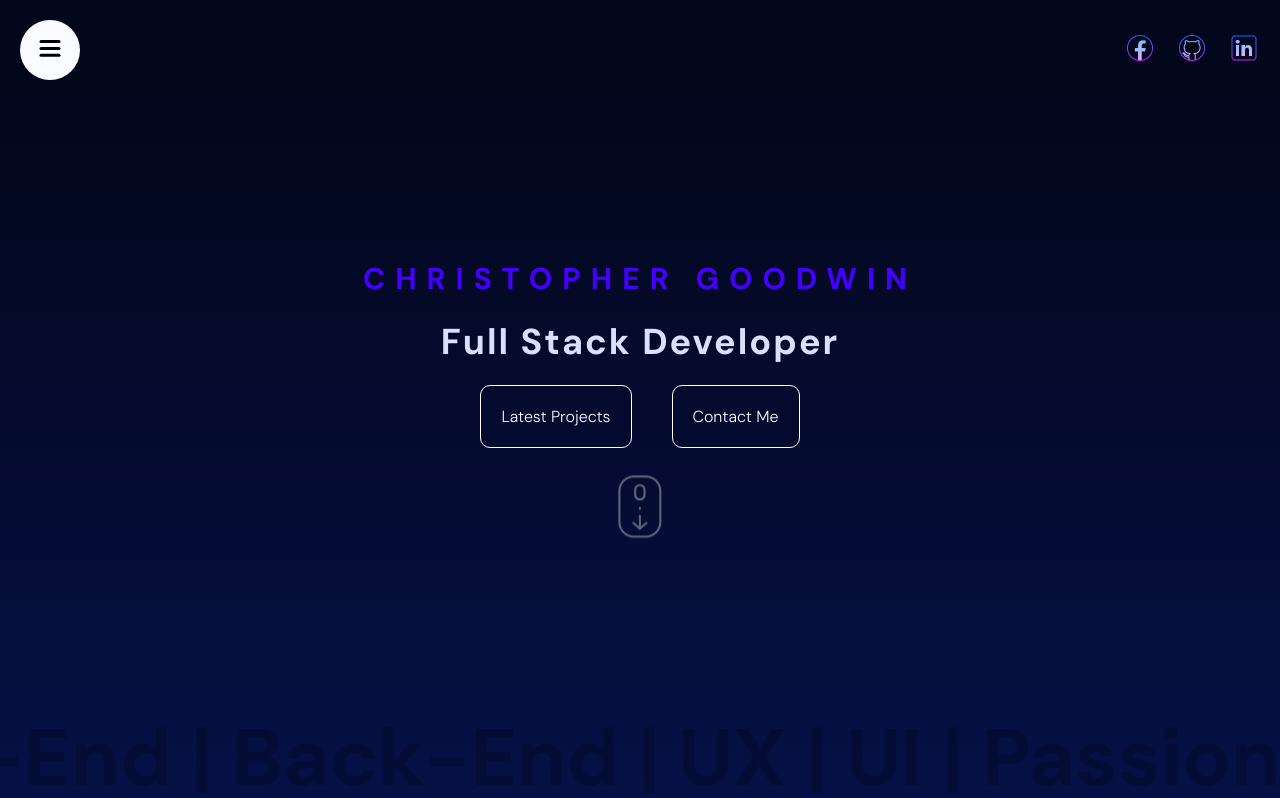
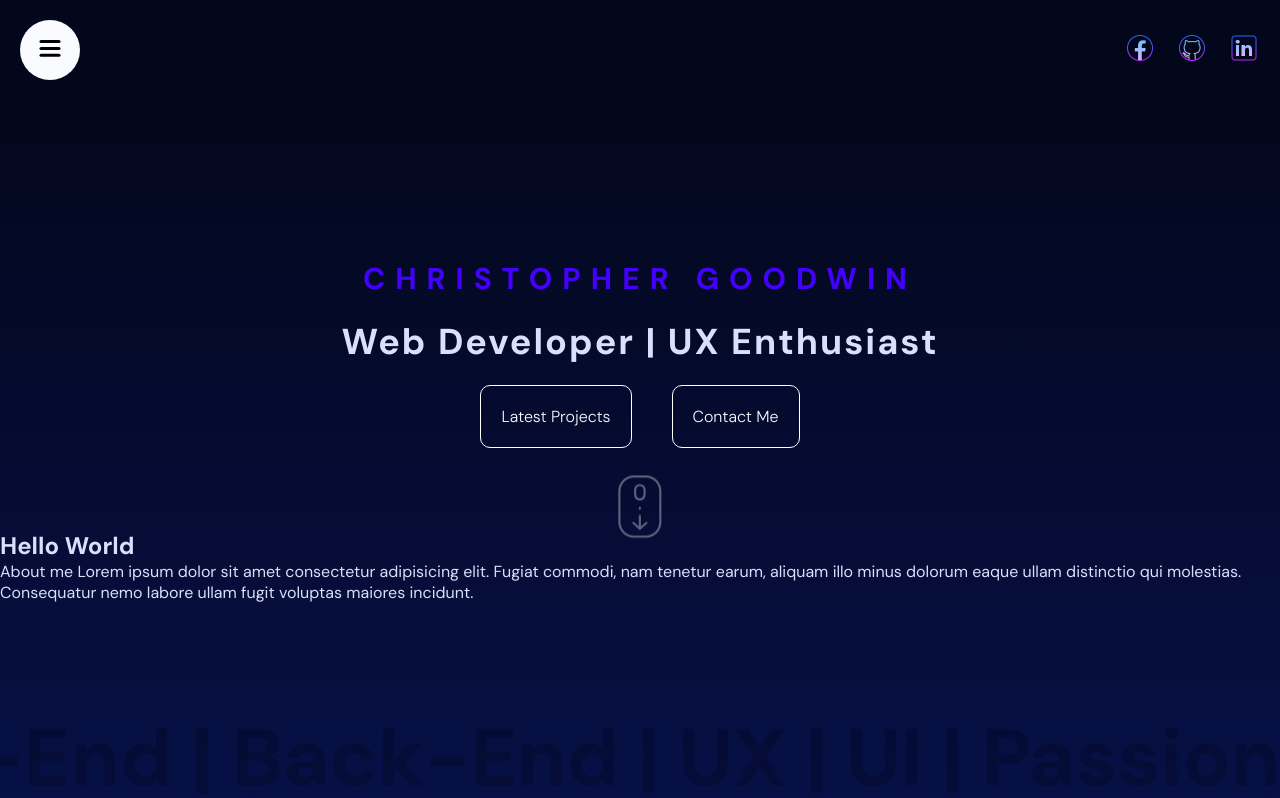
Before and after one commit to finitehorizons/vite-portfolio, a React (Vite) app: page / in a window 1280 px wide. Shown: the top 798 px of the page. Built offline with nearby package versions, Linux system fonts and the light colour scheme.

Commit message:
Update Hero.jsx
design: hero design change

```diff
--- a/src/components/Hero/Hero.jsx
+++ b/src/components/Hero/Hero.jsx
@@ -51,7 +51,7 @@ const Hero = () => {
                         Christopher Goodwin
                     </motion.h2>
                     <motion.h1 variants={textVariants}>
-                        Full Stack Developer
+                        Web Developer | UX Enthusiast
                     </motion.h1>
                     <div className='buttons'>
                         <motion.a variants={textVariants} href='#Portfolio'>
@@ -68,14 +68,19 @@ const Hero = () => {
                         animate='scrollAnimation'
                     />
                 </motion.div>
-                <motion.div
-                    className='slidingTextContainer'
-                    variants={sliderVariants}
-                    initial='initial'
-                    animate='animate'>
-                    Front-End | Back-End | UX | UI | Passionate | Self-Starter
+                <motion.div className="aboutTextContainer">
+                <h2>Hello World</h2>
+                <p>About me Lorem ipsum dolor sit amet consectetur adipisicing elit. Fugiat commodi, nam tenetur earum, aliquam illo minus dolorum eaque ullam distinctio qui molestias. Consequatur nemo labore ullam fugit voluptas maiores incidunt.</p>
+
                 </motion.div>
             </div>
+            <motion.div
+                className='slidingTextContainer'
+                variants={sliderVariants}
+                initial='initial'
+                animate='animate'>
+                Front-End | Back-End | UX | UI | Passionate | Self-Starter
+            </motion.div>
         </div>
     );
 };
```
